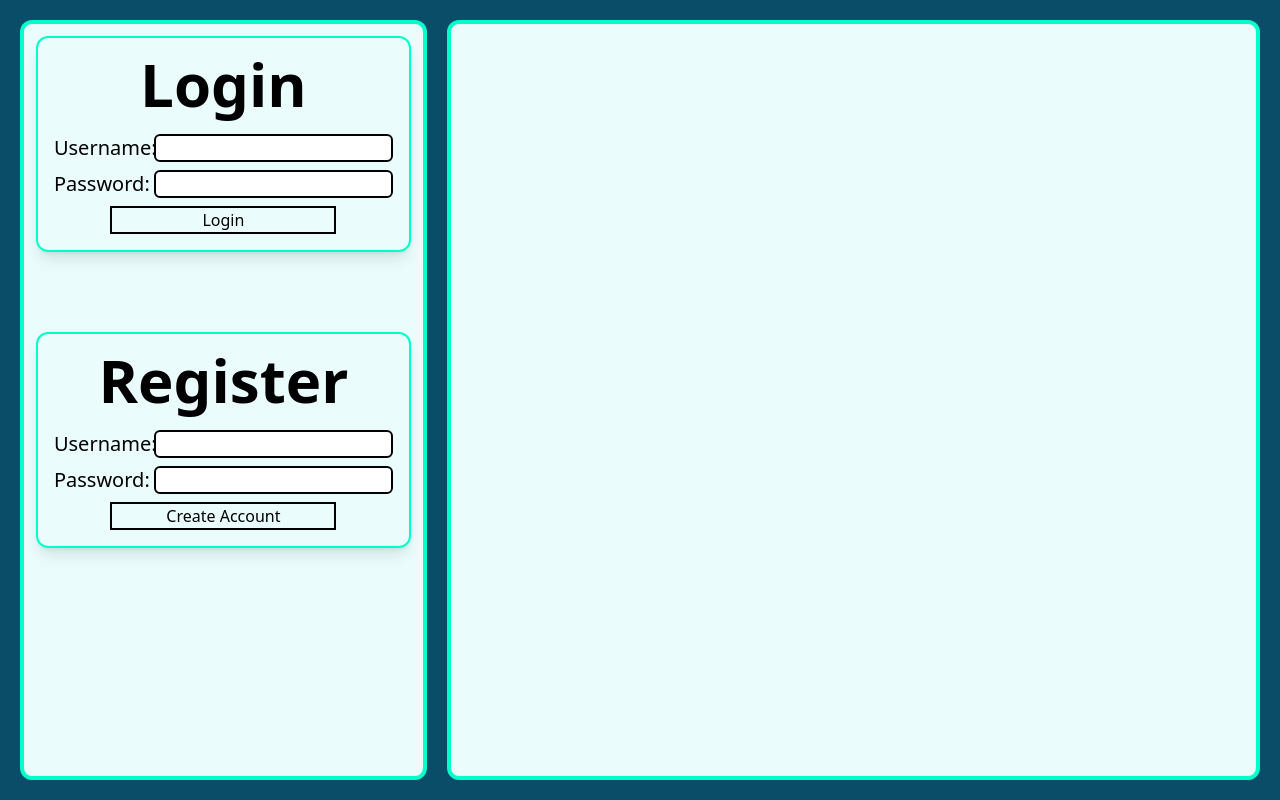
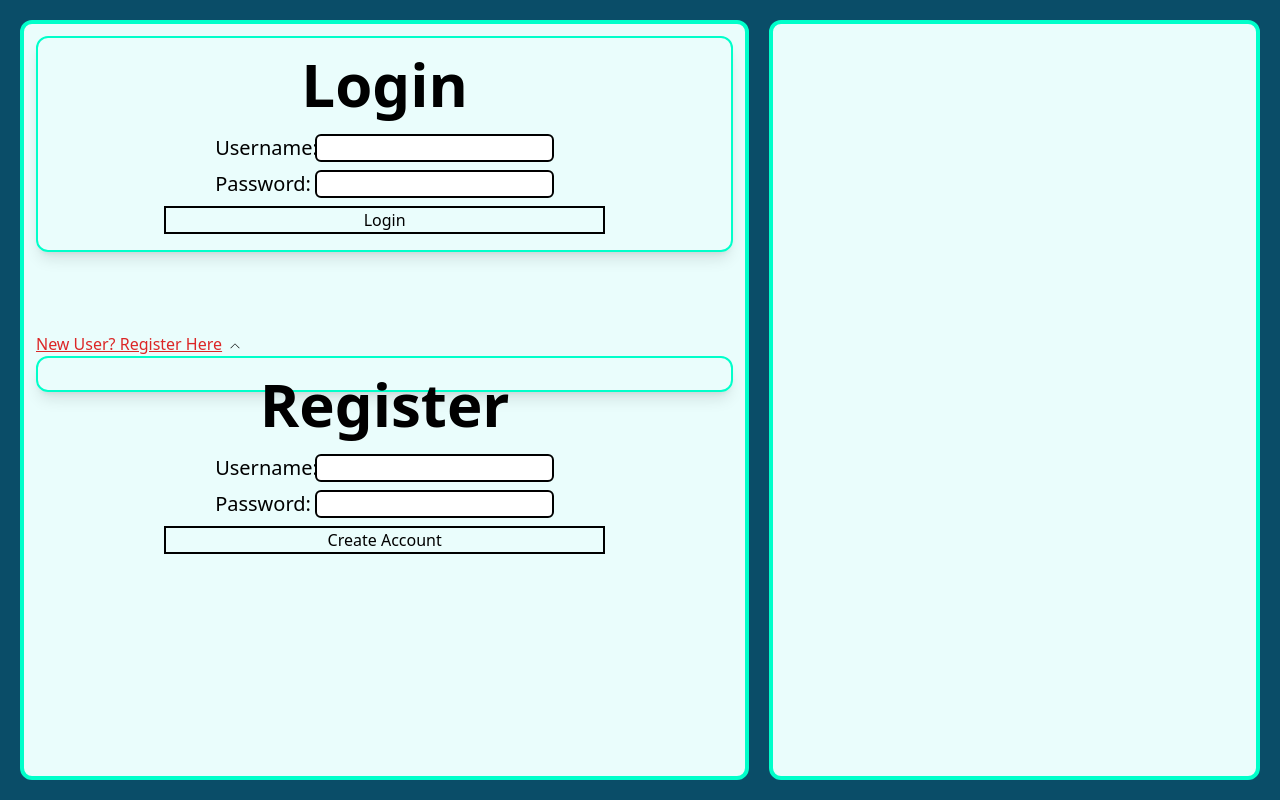
Before and after one commit to AuztinC/PERN-ChatApp, a React (Create React App) app in the folder frontend/: page / in a window 1280 px wide. Built offline with nearby package versions, Linux system fonts and the light colour scheme; no server answers.

Commit message:
learning tailwind animations on registration box

```diff
--- a/frontend/public/output.css
+++ b/frontend/public/output.css
@@ -641,6 +641,10 @@ video {
   height: 10px;
 }
 
+.h-\[20\%\] {
+  height: 20%;
+}
+
 .h-\[95\%\] {
   height: 95%;
 }
@@ -651,6 +655,10 @@ video {
 
 .h-screen {
   height: 100vh;
+}
+
+.h-0 {
+  height: 0px;
 }
 
 .max-h-\[87vh\] {
@@ -669,6 +677,10 @@ video {
   width: 5rem;
 }
 
+.w-\[100\%\] {
+  width: 100%;
+}
+
 .w-fit {
   width: -webkit-fit-content;
   width: -moz-fit-content;
@@ -681,6 +693,119 @@ video {
 
 .w-screen {
   width: 100vw;
+}
+
+.transform {
+  -webkit-transform: translate(var(--tw-translate-x), var(--tw-translate-y)) rotate(var(--tw-rotate)) skewX(var(--tw-skew-x)) skewY(var(--tw-skew-y)) scaleX(var(--tw-scale-x)) scaleY(var(--tw-scale-y));
+          transform: translate(var(--tw-translate-x), var(--tw-translate-y)) rotate(var(--tw-rotate)) skewX(var(--tw-skew-x)) skewY(var(--tw-skew-y)) scaleX(var(--tw-scale-x)) scaleY(var(--tw-scale-y));
+}
+
+@-webkit-keyframes rotateDown {
+  from {
+    -webkit-transform: rotate(180deg);
+            transform: rotate(180deg);
+  }
+
+  to {
+    -webkit-transform: rotate(0deg);
+            transform: rotate(0deg);
+  }
+}
+
+@keyframes rotateDown {
+  from {
+    -webkit-transform: rotate(180deg);
+            transform: rotate(180deg);
+  }
+
+  to {
+    -webkit-transform: rotate(0deg);
+            transform: rotate(0deg);
+  }
+}
+
+.animate-rotateDown {
+  -webkit-animation: rotateDown 1s ease-in-out;
+          animation: rotateDown 1s ease-in-out;
+}
+
+@-webkit-keyframes rotateUp {
+  from {
+    -webkit-transform: rotate(0deg);
+            transform: rotate(0deg);
+  }
+
+  to {
+    -webkit-transform: rotate(180deg);
+            transform: rotate(180deg);
+  }
+}
+
+@keyframes rotateUp {
+  from {
+    -webkit-transform: rotate(0deg);
+            transform: rotate(0deg);
+  }
+
+  to {
+    -webkit-transform: rotate(180deg);
+            transform: rotate(180deg);
+  }
+}
+
+.animate-rotateUp {
+  -webkit-animation: rotateUp 1s ease-in-out;
+          animation: rotateUp 1s ease-in-out;
+}
+
+@-webkit-keyframes grow {
+  from {
+    height: 0%;
+  }
+
+  to {
+    height: 100%;
+  }
+}
+
+@keyframes grow {
+  from {
+    height: 0%;
+  }
+
+  to {
+    height: 100%;
+  }
+}
+
+.animate-grow {
+  -webkit-animation: grow 1s ease-in-out;
+          animation: grow 1s ease-in-out;
+}
+
+@-webkit-keyframes shrink {
+  from {
+    height: 100%;
+  }
+
+  to {
+    height: 0%;
+  }
+}
+
+@keyframes shrink {
+  from {
+    height: 100%;
+  }
+
+  to {
+    height: 0%;
+  }
+}
+
+.animate-shrink {
+  -webkit-animation: shrink 1s ease-in-out;
+          animation: shrink 1s ease-in-out;
 }
 
 .flex-col {
@@ -717,6 +842,10 @@ video {
 
 .gap-20 {
   gap: 5rem;
+}
+
+.gap-3 {
+  gap: 0.75rem;
 }
 
 .gap-5 {
@@ -866,9 +995,18 @@ video {
   font-weight: 800;
 }
 
+.text-red-600 {
+  --tw-text-opacity: 1;
+  color: rgb(220 38 38 / var(--tw-text-opacity));
+}
+
 .text-white {
   --tw-text-opacity: 1;
   color: rgb(255 255 255 / var(--tw-text-opacity));
+}
+
+.underline {
+  text-decoration-line: underline;
 }
 
 .shadow-lg {
@@ -912,3 +1050,21 @@ video {
   --tw-border-opacity: 1;
   border-color: rgb(0 255 202 / var(--tw-border-opacity));
 }
+
+@media (min-width: 768px) {
+  .md\:h-\[95\%\] {
+    height: 95%;
+  }
+
+  .md\:w-2\/3 {
+    width: 66.666667%;
+  }
+
+  .md\:flex-row {
+    flex-direction: row;
+  }
+
+  .md\:gap-5 {
+    gap: 1.25rem;
+  }
+}
--- a/frontend/src/App.js
+++ b/frontend/src/App.js
@@ -1,4 +1,4 @@
-import React, { useState, useEffect } from 'react';
+import React, { useState, useEffect, useRef } from 'react';
 // import { io } from "socket.io-client";
 import api from './api';
 import Register from './components/Register';
@@ -14,6 +14,9 @@ function App() {
   const [notifications, setNotifications] = useState([])
   const [users, setAllUsers] = useState([])
   const [allChats, setAllChats] = useState([])
+  const [showRegister, setShowRegister] = useState(false)
+  const newRegArrow = useRef();
+  // const regBox = useRef();
 
   const attemptLoginWithToken = async() =>{
     await api.attemptLoginWithToken(setAuth)
@@ -54,6 +57,9 @@ function App() {
       // window.location.hash = allChats[0].id;
     }
   }, [allChats])
+  useEffect(()=>{
+    console.log(showRegister)
+  }, [showRegister])
 
   const createMessage =(message)=>{
     api.createMessage(message, setMessages, messages)
@@ -85,6 +91,31 @@ function App() {
     window.location.hash = '#'
   }
 
+  function handleShowRegister(click){
+    setShowRegister(!showRegister)
+
+
+  }
+  useEffect(()=>{
+    console.log(newRegArrow.current)
+    if(showRegister && newRegArrow) {
+      newRegArrow.current.classList.remove("animate-rotateUp")
+      newRegArrow.current.classList.add("animate-rotateDown")
+      newRegArrow.current.style.transform = 'rotate(0)'
+
+      // regBox.current.classList.remove("animate-shrink")
+      // regBox.current.classList.add("animate-grow")
+
+    } else if (!showRegister && newRegArrow) {
+      newRegArrow.current.classList.remove("animate-rotateDown")
+      newRegArrow.current.classList.add("animate-rotateUp")
+      newRegArrow.current.style.transform = 'rotate(180deg)'
+
+      // regBox.current.classList.remove("animate-grow")
+      // regBox.current.classList.add("animate-shrink")
+    }
+  }, [showRegister])
+
   return (
     <div className='bg-backgroundColor h-screen w-screen'>
       {
@@ -92,7 +123,7 @@ function App() {
         :null
       }
       {
-      <div className='h-full flex items-center pl-5 pr-5 gap-5'>
+      <div className='h-full flex flex-col md:flex-row items-center pl-5 pr-5 gap-5'>
           {
             auth.id ?
             <div className='w-1/3 border-accentColor border-4 h-[95%] rounded-xl p-3 bg-boxColor flex items-end'>
@@ -100,14 +131,24 @@ function App() {
               <Users users={ users } allChats={ allChats } createChat={ createChat } auth={ auth } logout={ logout }/>
             </div>
             :
-            <div className='w-1/3 border-accentColor border-4 h-[95%] rounded-xl p-3 bg-boxColor  overflow-scroll'>
+            <div className='w-[100%] border-accentColor border-4 h-[95%] rounded-xl p-3 bg-boxColor  overflow-scroll'>
               <div className='flex flex-col gap-20'>
                 <Login authenticate={authenticate}/>
-                <Register registerAccount={registerAccount}/>
+                <div>
+                  <span className='text-red-600 underline ' onClick={handleShowRegister}>
+                    New User? Register Here
+                      <svg ref={newRegArrow} className='h-[10px] inline px-2' xmlns="http://www.w3.org/2000/svg" viewBox="0 0 129 129">
+                        <path d="M121.3 34.6c-1.6-1.6-4.2-1.6-5.8 0l-51 51.1-51.1-51.1c-1.6-1.6-4.2-1.6-5.8 0-1.6 1.6-1.6 4.2 0 5.8l53.9 53.9c.8.8 1.8 1.2 2.9 1.2 1 0 2.1-.4 2.9-1.2l53.9-53.9c1.7-1.6 1.7-4.2.1-5.8z"></path>
+                      </svg>
+                  </span>
+                  {/* <div ref={regBox} className='h-0'> */}
+                    <Register showRegister={showRegister} registerAccount={registerAccount}/>
+                  {/* </div> */}
+                </div>
               </div>
             </div>
           }
-        <div className='w-2/3 border-accentColor border-4 h-[95%] rounded-xl p-3 bg-boxColor flex justify-end flex-col'>
+        <div className='w-[100%] md:w-2/3 border-accentColor border-4 h-[20%] md:h-[95%] rounded-xl p-3 bg-boxColor flex justify-end flex-col'>
           <Routes>
             <Route path={`/chat/:id`} element={ <Chat auth={ auth } setMessages={ setMessages } messages={ messages } users={ users } setAllUsers={ setAllUsers } createMessage={ createMessage } allChats={ allChats } updateChat={ updateChat }/> }/>
             <Route path={`/`} element={ <Chat auth={ auth } setMessages={ setMessages } messages={ messages } users={ users } createMessage={ createMessage } allChats={ allChats } updateChat={ updateChat }/> }/>
--- a/frontend/src/components/Login.jsx
+++ b/frontend/src/components/Login.jsx
@@ -22,8 +22,14 @@ const Login = ({authenticate})=> {
     <section className="w-full h-1/2 border-accentColor border-2 p-4 rounded-xl shadow-lg">
       <h1 className="text-6xl font-extrabold text-center mb-5">Login</h1>
       <form onSubmit={login} className="flex flex-col gap-2 items-center">
-        <label className="flex w-full gap-5 justify-center"><h1 className="w-20 text-xl">Username:</h1><input className="border-black border-2 pl-1 rounded-md" value={username} type="text" onChange={(ev)=> {setUsername(ev.target.value)}}/></label>
-        <label className="flex w-full gap-5 justify-center"><h1 className="w-20 text-xl">Password:</h1><input className="border-black border-2 pl-1 rounded-md" value={password} type="password" onChange={(ev)=> {setPassword(ev.target.value)}}/></label>
+        <label className="flex w-full gap-3 justify-center flex-col md:flex-row md:gap-5 ">
+          <h1 className="w-20 text-xl">Username:</h1>
+          <input className="border-black border-2 pl-1 rounded-md" value={username} type="text" onChange={(ev)=> {setUsername(ev.target.value)}}/>
+        </label>
+        <label className="flex w-full gap-3 justify-center flex-col md:flex-row md:gap-5">
+          <h1 className="w-20 text-xl">Password:</h1>
+          <input className="border-black border-2 pl-1 rounded-md" value={password} type="password" onChange={(ev)=> {setPassword(ev.target.value)}}/>
+        </label>
         <button className="border-black border-2 w-2/3" type='submit'>Login</button>
       </form>
       {error ? error : null}
--- a/frontend/src/components/Register.jsx
+++ b/frontend/src/components/Register.jsx
@@ -1,9 +1,11 @@
-import React, { useState } from "react";
+import React, { useState, useEffect, useRef } from "react";
 
-const Register = ({registerAccount})=> {
+const Register = ({registerAccount, showRegister})=> {
   const [username, setUsername] = useState('');
   const [password, setPassword] = useState('');
   const [error, setError] = useState('')
+
+  const regBox = useRef();
 
 
   const register = async(ev)=> {
@@ -19,12 +21,30 @@ const Register = ({registerAccount})=> {
     }
   }
 
+  useEffect(()=>{
+    if( showRegister && regBox ) {
+      // regBox.current.classList.replace('h-1/2', 'h-0')
+      regBox.current.classList.remove("animate-shrink")
+      regBox.current.classList.add("animate-grow")
+    } else if ( !showRegister && regBox ) {
+      // regBox.current.classList.replace('h-0', 'h-1/2')
+      regBox.current.classList.remove("animate-grow")
+      regBox.current.classList.add("animate-shrink")
+    }
+  }, [ showRegister ])
+
   return (
-    <section className="w-full h-1/2 border-accentColor border-2 p-4 rounded-xl shadow-lg">
+    <section ref={regBox} className="w-full h-0 border-accentColor border-2 p-4 rounded-xl shadow-lg">
       <h1 className="text-6xl font-extrabold text-center mb-5">Register</h1>
       <form onSubmit={register} className="flex flex-col gap-2 items-center">
-        <label className="flex w-full gap-5 justify-center"><h1 className="w-20 text-xl">Username:</h1><input className="border-black border-2 pl-1 rounded-md" value={username} type="text" onChange={(ev)=> {setUsername(ev.target.value)}}/></label>
-        <label className="flex w-full gap-5 justify-center"><h1 className="w-20 text-xl">Password:</h1><input className="border-black border-2 pl-1 rounded-md" value={password} type="text" onChange={(ev)=> {setPassword(ev.target.value)}}/></label>
+        <label className="flex w-full gap-5 justify-center flex-col md:flex-row md:gap-5">
+          <h1 className="w-20 text-xl">Username:</h1>
+          <input className="border-black border-2 pl-1 rounded-md" value={username} type="text" onChange={(ev)=> {setUsername(ev.target.value)}}/>
+        </label>
+        <label className="flex w-full gap-5 justify-center flex-col md:flex-row md:gap-5">
+          <h1 className="w-20 text-xl">Password:</h1>
+          <input className="border-black border-2 pl-1 rounded-md" value={password} type="text" onChange={(ev)=> {setPassword(ev.target.value)}}/>
+        </label>
         <button className="border-black border-2 w-2/3" type='submit'>Create Account</button>
       </form>
     { error ? error : null}
```
Also changed, not shown: frontend/tailwind.config.js (+42 -0 lines).
